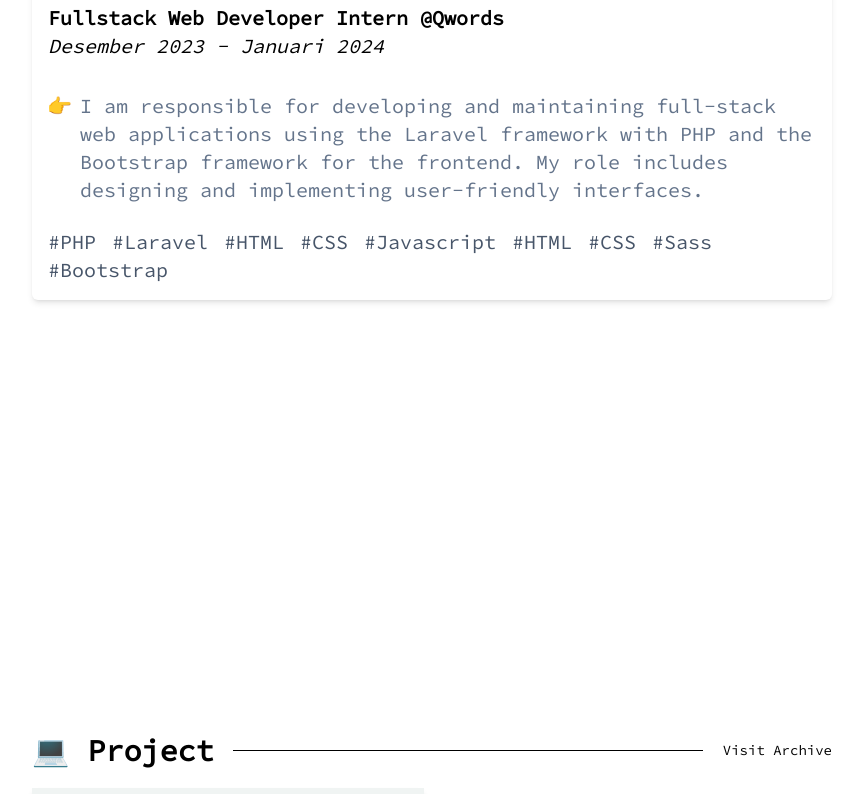
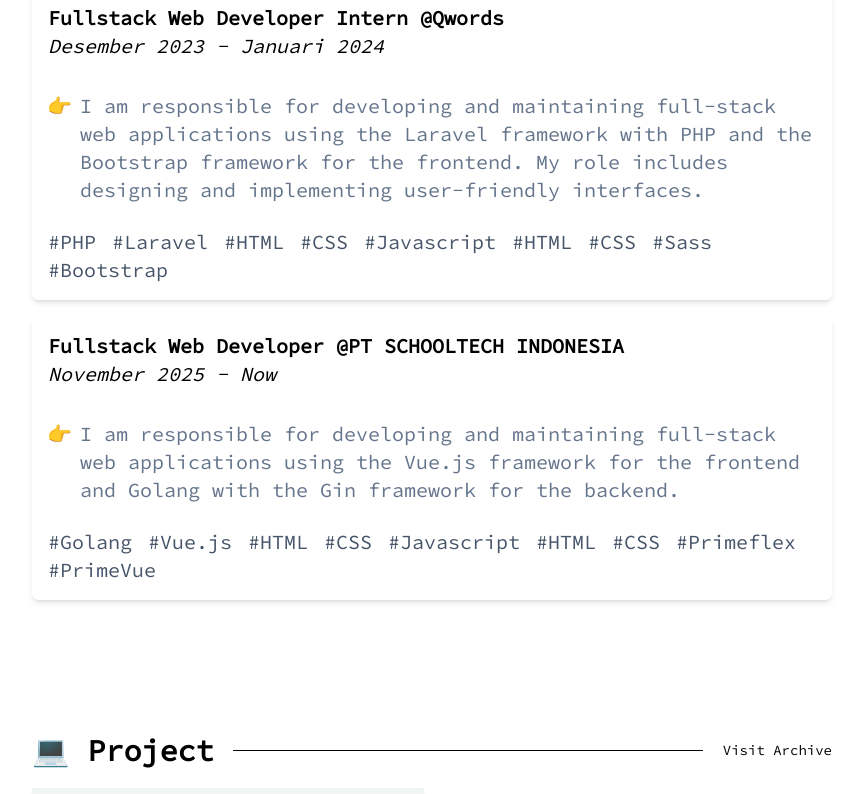
Before and after one commit to FarhanFansuri/portofolio, a Vue app: page / in a window 1280 px wide. Shown: the part 1867-2661 px from the top of the page, without its empty margins (208-1071 px from the left). Built offline with nearby package versions, Linux system fonts and the light colour scheme.

Commit message:
Update resume link and add Fullstack Web Developer experience

```diff
--- a/src/portfolio.js
+++ b/src/portfolio.js
@@ -25,7 +25,7 @@ const greeting = {
     // og: "I'm a computer science senior with hefty experience in app development. Previously worked as a web developer at my university, where I built tools to support both students and educators. Currently, I'm developing an educational AI tool aimed at redefining how college students interact with AI.",
     message: "Saya adalah seorang fresh graduate lulusan prodi Informatika. Saya memiliki beberapa minat di bidang IT. Saya memiliki minat di bidan Web development, AI, dan Cybersecurity yang didukung melalui beberapa project",
     basedLocation: "Malang, Indonesia",
-    resumeLink: "https://drive.google.com/file/d/1SUbexEQ3uQU3MZxkW6KnDgGpP_cCg583/view?usp=sharing", // recommended: google drive file share link (change to "anyone on the internet can view")
+    resumeLink: "https://drive.google.com/file/d/1X-KAtsIX3cee9j7TG54rmsE5Ue1oAcOB/view?usp=sharing", // recommended: google drive file share link (change to "anyone on the internet can view")
     logo: {
         link: "images/logo.png", // use relative path from  parent directory -> ex: images/image.ext
         custom: false // takes precedence over image logo and allows for custom HTML logo (./components/Navbar.vue)
@@ -52,7 +52,7 @@ const about = {
         "Node.js",
         "Vue.js",
         "Python",
-        "Tensorflow",
+        "Golang",
         "MySQL",
         "MongoDB",
     ],
@@ -88,6 +88,33 @@ const experiences = [
             "CSS",
             "Sass",
             "Bootstrap"
+        ]
+    },
+    {
+        position: "Fullstack Web Developer",
+        company: {
+            name: "PT SCHOOLTECH INDONESIA",
+            link: "https://www.schooltechindonesia.com/"
+        },
+        duration: "November 2025 - Now",
+        content: [
+            {
+                sectionHeader: "",
+                bulletPoints: [
+                    "I am responsible for developing and maintaining full-stack web applications using the Vue.js framework for the frontend and Golang with the Gin framework for the backend.",
+                ]
+            }
+        ],
+        hashtags: [
+            "Golang",
+            "Vue.js",
+            "HTML",
+            "CSS",
+            "Javascript",
+            "HTML",
+            "CSS",
+            "Primeflex",
+            "PrimeVue"
         ]
     },
 ]
```
